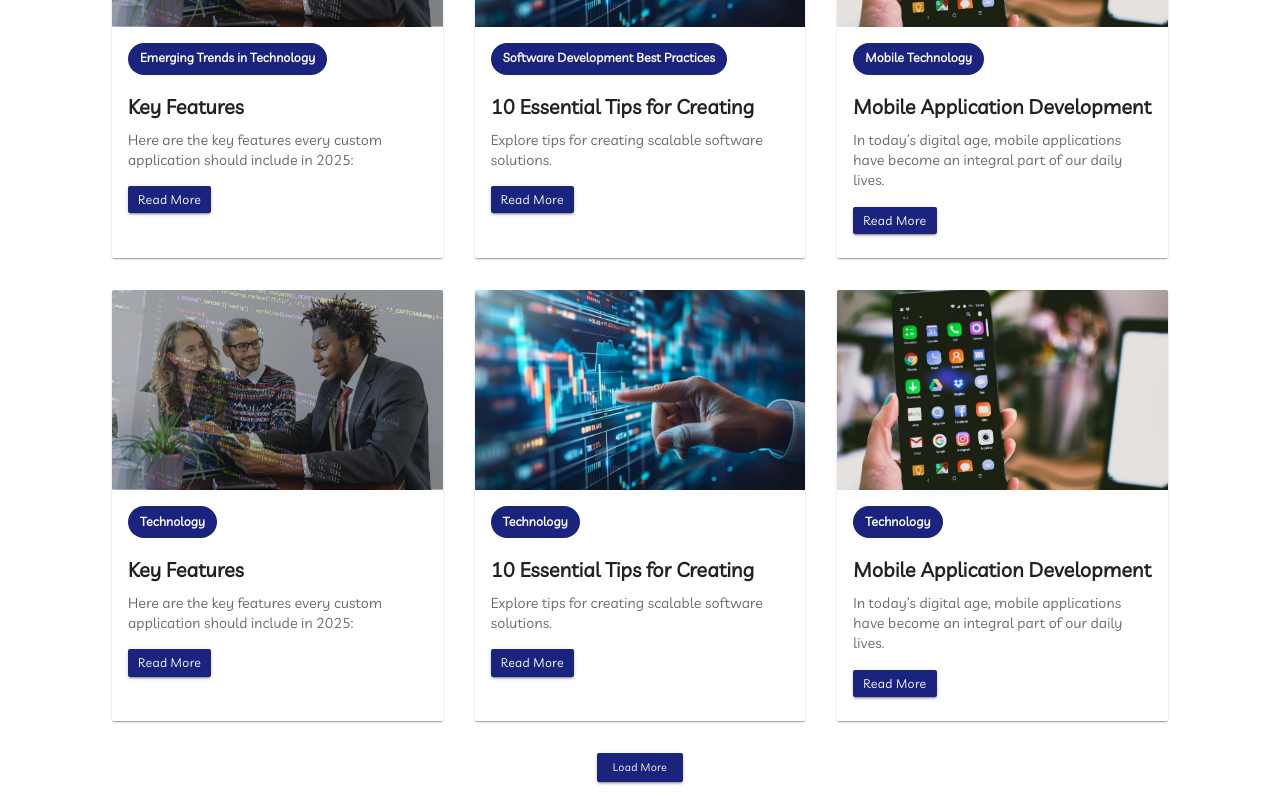
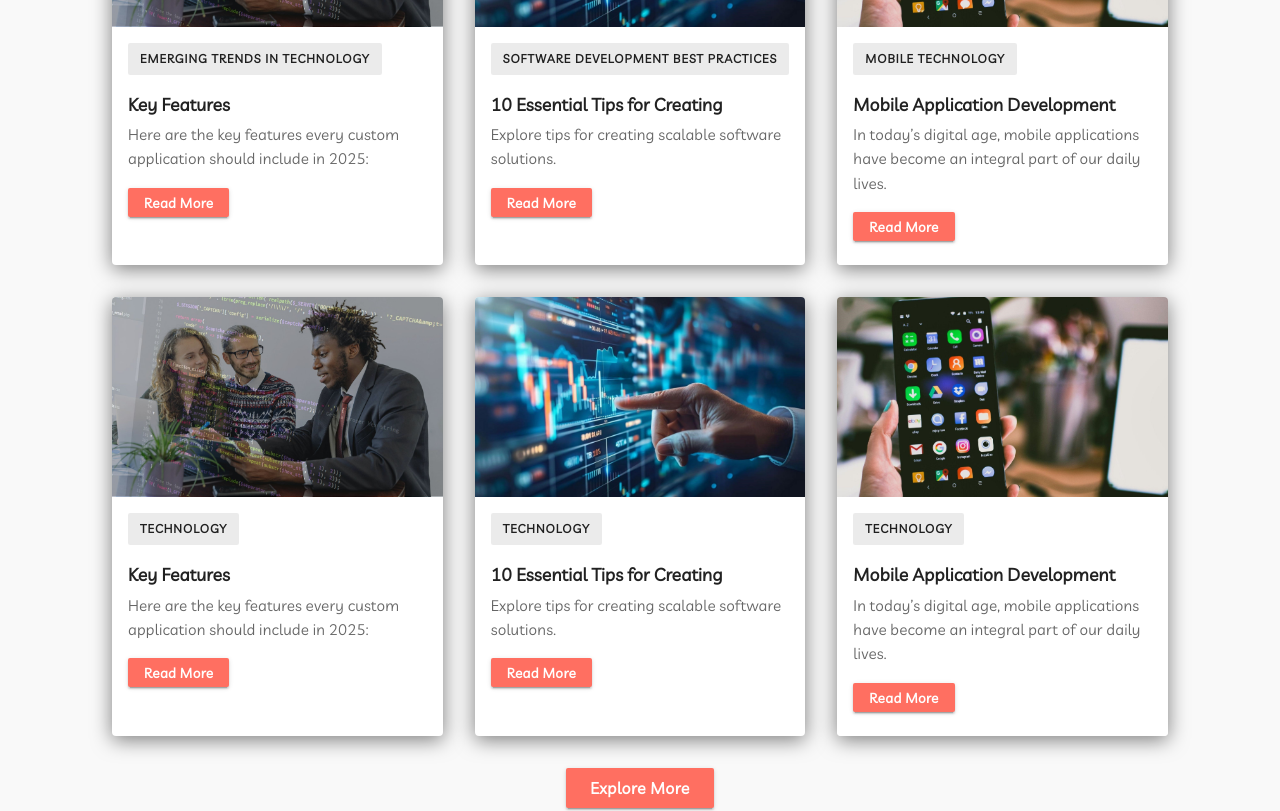
Before and after one commit to sambhaskar0906/SpiraleInfosoft, a React (Create React App) app: page /blog in a window 1280 px wide. Shown: the part 840-1651 px from the top of the page. Built offline with nearby package versions, Linux system fonts and the light colour scheme; a web font is replaced by a local one.

Commit message:
update chagnges

```diff
--- a/src/Pages/Public/Blog.js
+++ b/src/Pages/Public/Blog.js
@@ -84,7 +84,7 @@ const Blog = () => {
                     px: { xs: 2, md: 14 },
                     mt: { xs: 2, md: 4 },
                     display: 'flex',
-                    justifyContent: 'center',
+                    flexDirection: 'column',
                     alignItems: 'center',
                 }}
             >
@@ -106,25 +106,6 @@ const Blog = () => {
                             '&.Mui-focused': {
                                 boxShadow: `0 0 10px ${theme.palette.primary.main}`,
                             },
-                            '& .MuiInputAdornment-root': {
-                                transition: 'transform 0.3s ease, color 0.3s ease',
-                                '& i': {
-                                    color: theme.palette.primary.light,
-                                },
-                                '&:hover i, &.Mui-focused i': {
-                                    color: theme.palette.primary.dark,
-                                    transform: 'scale(1.2)',
-                                },
-                            },
-                        },
-                        '& .MuiOutlinedInput-notchedOutline': {
-                            borderColor: 'transparent',
-                        },
-                        '&:hover .MuiOutlinedInput-notchedOutline': {
-                            borderColor: theme.palette.primary.light,
-                        },
-                        '&.Mui-focused .MuiOutlinedInput-notchedOutline': {
-                            borderColor: theme.palette.primary.main,
                         },
                         '& input::placeholder': {
                             color: theme.palette.text.secondary,
@@ -153,48 +134,98 @@ const Blog = () => {
                         ),
                     }}
                 />
+
+                {filteredBlogs.length === 0 && (
+                    <Box
+                        sx={{
+                            mt: 2,
+                            color: theme.palette.text.secondary,
+                            fontSize: '1rem',
+                            fontStyle: 'italic',
+                        }}
+                    >
+                        No results found for your search.
+                    </Box>
+                )}
             </Box>
 
-
             {/* Blog Content */}
-            <Box sx={{ px: { xs: 2, md: 14 }, py: 4 }}>
+            <Box sx={{ px: { xs: 2, md: 14 }, py: 4, backgroundColor: '#f9f9f9' }}>
                 <Grid container spacing={4}>
                     {filteredBlogs.slice(0, visibleBlogs).map((blog) => (
                         <Grid item xs={12} sm={6} md={4} key={blog.id}>
                             <Card
                                 sx={{
                                     height: '100%',
+                                    borderRadius: 2,
+                                    boxShadow: '0 4px 20px rgba(0, 0, 0, 0.5)',
                                     transition: 'transform 0.3s, box-shadow 0.3s',
-                                    '&:hover': { transform: 'scale(1.05)', boxShadow: 3 },
+                                    '&:hover': {
+                                        transform: 'scale(1.05)',
+                                        boxShadow: '0 6px 24px rgba(0, 0, 0, 0.15)',
+                                    },
+                                    overflow: 'hidden',
                                 }}
                             >
                                 <CardMedia
                                     component="img"
                                     image={blog.image}
                                     alt={blog.title}
-                                    sx={{ height: 200 }}
+                                    sx={{
+                                        height: 200,
+                                        transition: 'opacity 0.3s',
+                                        '&:hover': {
+                                            opacity: 0.9,
+                                        },
+                                    }}
                                 />
-                                <CardContent>
+                                <CardContent sx={{ position: 'relative', backgroundColor: '#fff' }}>
                                     <Chip
                                         label={blog.category}
                                         sx={{
                                             mb: 2,
-                                            backgroundColor: theme.palette.primary.main,
-                                            color: 'white',
-                                            fontWeight: 'bold',
+                                            backgroundColor: 'linear-gradient(45deg, #ff6f61, #ff8e53)',
+                                            fontSize: 12,
+                                            textTransform: 'uppercase',
+                                            letterSpacing: 1,
+                                            borderRadius: 1,
                                         }}
                                     />
-                                    <Typography variant="h6" fontWeight="bold" gutterBottom>
+                                    <Typography
+                                        variant="h6"
+                                        fontWeight="bold"
+                                        gutterBottom
+                                        sx={{
+                                            color: 'text.primary',
+                                            fontSize: '1.1rem',
+                                            lineHeight: 1.5,
+                                        }}
+                                    >
                                         {blog.title}
                                     </Typography>
-                                    <Typography variant="body2" color="text.secondary" sx={{ mb: 2 }}>
+                                    <Typography
+                                        variant="body2"
+                                        color="text.secondary"
+                                        sx={{
+                                            mb: 2,
+                                            fontSize: '0.95rem',
+                                            lineHeight: 1.6,
+                                        }}
+                                    >
                                         {blog.description}
                                     </Typography>
                                     <Button
                                         variant="contained"
-                                        color="primary"
                                         size="small"
-                                        sx={{ textTransform: 'none' }}
+                                        sx={{
+                                            textTransform: 'none',
+                                            backgroundColor: '#ff6f61',
+                                            '&:hover': { backgroundColor: '#ff8e53' },
+                                            fontWeight: 'bold',
+                                            fontSize: '0.85rem',
+                                            px: 2,
+                                            py: 0.5,
+                                        }}
                                         href={blog.link}
                                     >
                                         Read More
@@ -208,15 +239,26 @@ const Blog = () => {
                     <Box sx={{ display: 'flex', justifyContent: 'center', mt: 4 }}>
                         <Button
                             variant="contained"
-                            color="primary"
                             onClick={handleLoadMore}
-                            sx={{ textTransform: 'none' }}
+                            sx={{
+                                textTransform: 'none',
+                                fontWeight: 'bold',
+                                backgroundColor: '#ff6f61',
+                                color: '#fff',
+                                px: 3,
+                                py: 1,
+                                fontSize: '1rem',
+                                '&:hover': {
+                                    backgroundColor: '#ff8e53',
+                                },
+                            }}
                         >
-                            Load More
+                            Explore More
                         </Button>
                     </Box>
                 )}
             </Box>
+
         </div>
     );
 };
```
